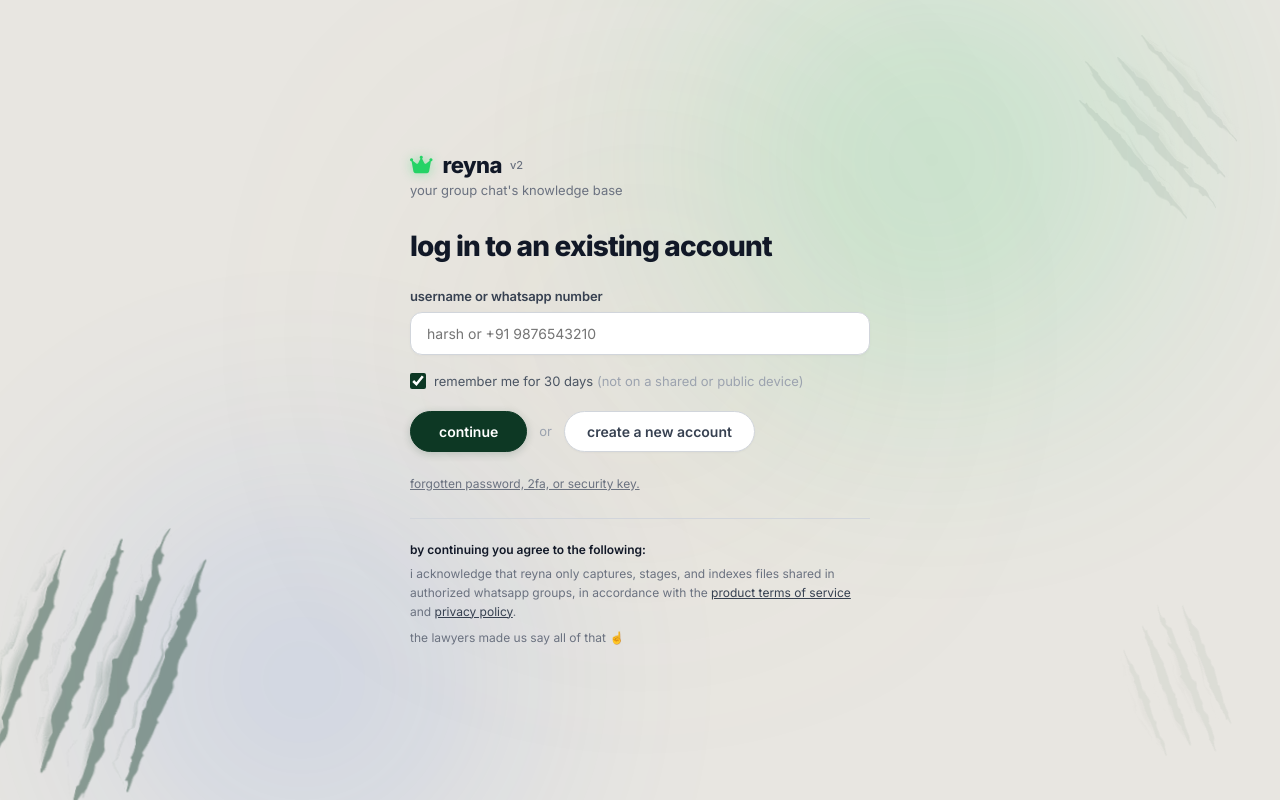
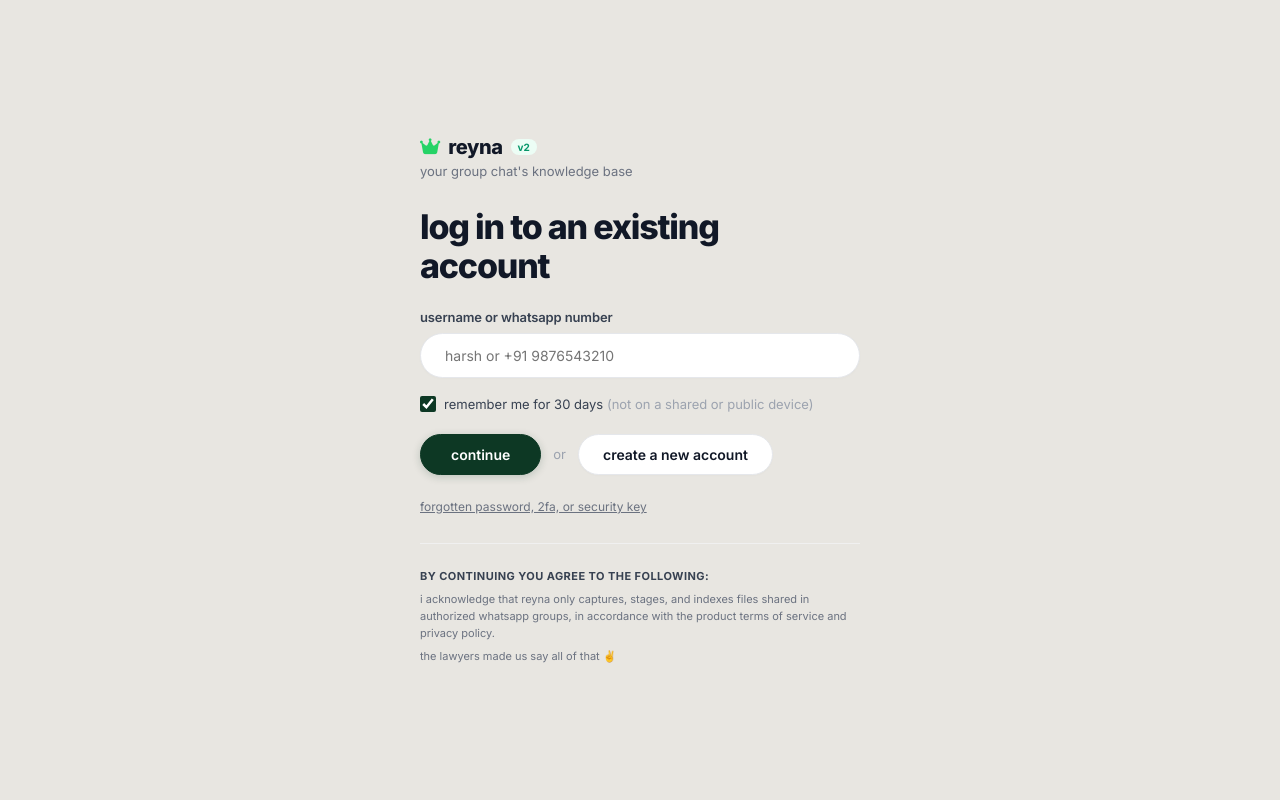
Before and after one commit to hurshnarayan/reyna, a React (Vite) app in the folder web/: page /login in a window 1280 px wide. Built offline with nearby package versions, Linux system fonts and the light colour scheme.

Commit message:
style(login): match minimalist diagonal claw scratch slashes and pill input from reference

```diff
--- a/web/src/pages/Login.jsx
+++ b/web/src/pages/Login.jsx
@@ -2,6 +2,76 @@ import { useState, useEffect } from 'react'
 import { useNavigate } from 'react-router-dom'
 import { api, saveAuth, isLoggedIn } from '../lib/api'
 import { Fa, icons } from '../components/icons'
+
+/* ── Minimalist Diagonal Claw Scratch Cluster (matching reference) ── */
+function ClawSlashGroup({
+  style = {},
+  length = 260,
+  gap = 26,
+  strokeWidth = 2,
+  opacity = 0.08,
+  angle = -52,
+  id = 'claw-grad',
+}) {
+  const width = gap * 4 + 40
+  const height = length + 80
+
+  return (
+    <svg
+      style={{
+        position: 'fixed',
+        pointerEvents: 'none',
+        zIndex: 0,
+        transform: `rotate(${angle}deg)`,
+        opacity,
+        ...style,
+      }}
+      width={width}
+      height={height}
+      viewBox={`0 0 ${width} ${height}`}
+      fill="none"
+    >
+      <defs>
+        <linearGradient id={id} x1="0" y1="0" x2="0" y2="1">
+          <stop offset="0%" stopColor="#1a1a1a" stopOpacity="0" />
+          <stop offset="20%" stopColor="#1a1a1a" stopOpacity="0.85" />
+          <stop offset="80%" stopColor="#1a1a1a" stopOpacity="0.85" />
+          <stop offset="100%" stopColor="#1a1a1a" stopOpacity="0" />
+        </linearGradient>
+      </defs>
+      {/* Claw stroke 1 */}
+      <line
+        x1={gap}
+        y1={40}
+        x2={gap}
+        y2={length + 10}
+        stroke={`url(#${id})`}
+        strokeWidth={strokeWidth}
+        strokeLinecap="round"
+      />
+      {/* Claw stroke 2 (longer middle) */}
+      <line
+        x1={gap * 2}
+        y1={15}
+        x2={gap * 2}
+        y2={length + 55}
+        stroke={`url(#${id})`}
+        strokeWidth={strokeWidth + 0.6}
+        strokeLinecap="round"
+      />
+      {/* Claw stroke 3 */}
+      <line
+        x1={gap * 3}
+        y1={35}
+        x2={gap * 3}
+        y2={length + 25}
+        stroke={`url(#${id})`}
+        strokeWidth={strokeWidth}
+        strokeLinecap="round"
+      />
+    </svg>
+  )
+}
 
 export default function Login() {
   const [phone, setPhone] = useState('')
@@ -75,108 +145,55 @@ export default function Login() {
       flexDirection: 'column',
       alignItems: 'center',
       justifyContent: 'center',
-      background: 'var(--bg-color, #e8e6e1)',
+      background: 'var(--bg-color, #fbfaf8)',
       padding: '48px 20px',
       fontFamily: 'var(--font, -apple-system, BlinkMacSystemFont, "Segoe UI", Roboto, sans-serif)',
       color: '#1a1a1a',
       position: 'relative',
       overflow: 'hidden',
     }}>
-      {/* Background Blobs (seamlessly integrated into canvas) */}
-      <div style={{
-        position: 'fixed',
-        top: '-60px',
-        right: '10%',
-        width: 440,
-        height: 440,
-        background: '#25D366',
-        borderRadius: '50%',
-        filter: 'blur(130px)',
-        opacity: 0.18,
-        pointerEvents: 'none',
-        zIndex: 0,
-      }} />
-      <div style={{
-        position: 'fixed',
-        bottom: '-80px',
-        left: '8%',
-        width: 400,
-        height: 400,
-        background: '#2563eb',
-        borderRadius: '50%',
-        filter: 'blur(130px)',
-        opacity: 0.14,
-        pointerEvents: 'none',
-        zIndex: 0,
-      }} />
-      <div style={{
-        position: 'fixed',
-        top: '42%',
-        left: '50%',
-        transform: 'translate(-50%, -50%)',
-        width: 320,
-        height: 320,
-        background: '#C9A961',
-        borderRadius: '50%',
-        filter: 'blur(150px)',
-        opacity: 0.11,
-        pointerEvents: 'none',
-        zIndex: 0,
-      }} />
-
-      {/* Subtle Cat Scratches throughout the UI */}
-      {/* 1. Bottom-Left Corner Scratches (large, like Porkbun's spiderweb) */}
-      <img
-        src="/cat-scratches.png"
-        alt=""
-        style={{
-          position: 'fixed',
-          bottom: -15,
-          left: -15,
-          width: 230,
-          opacity: 0.42,
-          pointerEvents: 'none',
-          zIndex: 1,
-          transform: 'rotate(-4deg)',
-        }}
+      {/* Diagonal Claw Scratches etched across canvas (matching reference image) */}
+      <ClawSlashGroup
+        id="claw-left-mid"
+        style={{ top: '22%', left: '5%' }}
+        length={340}
+        gap={32}
+        strokeWidth={2.2}
+        opacity={0.09}
+        angle={-50}
+      />
+      <ClawSlashGroup
+        id="claw-left-btm"
+        style={{ bottom: '-4%', left: '-2%' }}
+        length={280}
+        gap={28}
+        strokeWidth={2}
+        opacity={0.07}
+        angle={-48}
+      />
+      <ClawSlashGroup
+        id="claw-right-top"
+        style={{ top: '10%', right: '7%' }}
+        length={320}
+        gap={30}
+        strokeWidth={2.2}
+        opacity={0.08}
+        angle={-52}
+      />
+      <ClawSlashGroup
+        id="claw-right-mid"
+        style={{ bottom: '18%', right: '2%' }}
+        length={280}
+        gap={28}
+        strokeWidth={2}
+        opacity={0.07}
+        angle={-50}
       />
 
-      {/* 2. Top-Right subtle faint scratch */}
-      <img
-        src="/cat-scratches.png"
-        alt=""
-        style={{
-          position: 'fixed',
-          top: 30,
-          right: 50,
-          width: 150,
-          opacity: 0.07,
-          pointerEvents: 'none',
-          zIndex: 1,
-          transform: 'rotate(115deg)',
-        }}
-      />
-
-      {/* 3. Bottom-Right subtle faint scratch */}
-      <img
-        src="/cat-scratches.png"
-        alt=""
-        style={{
-          position: 'fixed',
-          bottom: 40,
-          right: 40,
-          width: 120,
-          opacity: 0.05,
-          pointerEvents: 'none',
-          zIndex: 1,
-          transform: 'rotate(-45deg)',
-        }}
-      />
-
-      {/* Main Integrated Content Area (no separate box div) */}
-      <div style={{ width: '100%', maxWidth: 460, position: 'relative', zIndex: 2 }}>
+      {/* Main Form Area */}
+      <div style={{ width: '100%', maxWidth: 440, position: 'relative', zIndex: 2 }}>
         {/* Brand Header */}
-        <div style={{ marginBottom: 32 }}>
+        <div style={{ marginBottom: 28 }}>
           <div
             onClick={() => navigate('/')}
             style={{
@@ -190,16 +207,23 @@ export default function Login() {
             <Fa
               icon="fa-crown"
               style={{
-                fontSize: 20,
+                fontSize: 18,
                 color: 'var(--reyna-accent, #25D366)',
-                filter: 'drop-shadow(0 0 6px rgba(37,211,102,0.45))',
-                marginRight: 4,
+                marginRight: 2,
               }}
             />
-            <span style={{ fontSize: 22, fontWeight: 800, letterSpacing: -0.5, color: '#111827' }}>
+            <span style={{ fontSize: 20, fontWeight: 800, letterSpacing: -0.4, color: '#111827' }}>
               reyna
             </span>
-            <span style={{ fontSize: 11, color: '#6b7280', fontWeight: 500, marginLeft: 2 }}>
+            <span style={{
+              fontSize: 10,
+              fontWeight: 700,
+              color: '#059669',
+              background: '#ecfdf5',
+              padding: '2px 7px',
+              borderRadius: 9999,
+              marginLeft: 2,
+            }}>
               v2
             </span>
           </div>
@@ -208,19 +232,27 @@ export default function Login() {
           </p>
         </div>
 
-        {/* Heading */}
+        {/* Heading (wrapped across 2 lines like reference image) */}
         <h2 style={{
-          fontSize: 28,
+          fontSize: 34,
           fontWeight: 800,
           color: '#111827',
           margin: '0 0 24px 0',
-          letterSpacing: '-0.03em',
-          lineHeight: 1.2,
+          letterSpacing: '-0.035em',
+          lineHeight: 1.15,
         }}>
-          {isRegister ? 'create a new account' : 'log in to an existing account'}
+          {isRegister ? (
+            <>
+              create a new<br />account
+            </>
+          ) : (
+            <>
+              log in to an existing<br />account
+            </>
+          )}
         </h2>
 
-        {/* Integrated Form */}
+        {/* Form */}
         <form onSubmit={step === 1 ? handleContinue : handleSubmit}>
           {/* Field 1: username or whatsapp number */}
           <div style={{ marginBottom: 18 }}>
@@ -243,9 +275,9 @@ export default function Login() {
               placeholder="harsh or +91 9876543210"
               style={{
                 width: '100%',
-                padding: '12px 16px',
-                border: '1.5px solid #d1d5db',
-                borderRadius: 12,
+                padding: '13px 24px',
+                border: '1.5px solid #e5e7eb',
+                borderRadius: 9999,
                 fontSize: 14,
                 outline: 'none',
                 boxSizing: 'border-box',
@@ -254,7 +286,7 @@ export default function Login() {
                 color: step === 2 ? '#6b7280' : '#111827',
                 cursor: step === 2 ? 'default' : 'text',
                 transition: 'all 0.15s ease',
-                boxShadow: '0 1px 3px rgba(0,0,0,0.03)',
+                boxShadow: '0 1px 3px rgba(0,0,0,0.02)',
               }}
               onFocus={e => {
                 if (step === 1) {
@@ -264,14 +296,14 @@ export default function Login() {
               }}
               onBlur={e => {
                 if (step === 1) {
-                  e.currentTarget.style.borderColor = '#d1d5db'
-                  e.currentTarget.style.boxShadow = '0 1px 3px rgba(0,0,0,0.03)'
+                  e.currentTarget.style.borderColor = '#e5e7eb'
+                  e.currentTarget.style.boxShadow = '0 1px 3px rgba(0,0,0,0.02)'
                 }
               }}
             />
 
             {step === 2 && (
-              <div style={{ marginTop: 8 }}>
+              <div style={{ marginTop: 8, paddingLeft: 8 }}>
                 <button
                   type="button"
                   onClick={() => { setStep(1); setError(''); }}
@@ -335,9 +367,9 @@ export default function Login() {
                     autoFocus
                     style={{
                       width: '100%',
-                      padding: '12px 16px',
-                      border: '1.5px solid #d1d5db',
-                      borderRadius: 12,
+                      padding: '13px 24px',
+                      border: '1.5px solid #e5e7eb',
+                      borderRadius: 9999,
                       fontSize: 14,
                       outline: 'none',
                       boxSizing: 'border-box',
@@ -345,15 +377,15 @@ export default function Login() {
                       color: '#111827',
                       fontFamily: 'inherit',
                       transition: 'all 0.15s ease',
-                      boxShadow: '0 1px 3px rgba(0,0,0,0.03)',
+                      boxShadow: '0 1px 3px rgba(0,0,0,0.02)',
                     }}
                     onFocus={e => {
                       e.currentTarget.style.borderColor = '#0d3824'
                       e.currentTarget.style.boxShadow = '0 0 0 3px rgba(13, 56, 36, 0.08)'
                     }}
                     onBlur={e => {
-                      e.currentTarget.style.borderColor = '#d1d5db'
-                      e.currentTarget.style.boxShadow = '0 1px 3px rgba(0,0,0,0.03)'
+                      e.currentTarget.style.borderColor = '#e5e7eb'
+                      e.currentTarget.style.boxShadow = '0 1px 3px rgba(0,0,0,0.02)'
                     }}
                   />
                 </div>
@@ -379,10 +411,10 @@ export default function Login() {
                     autoFocus={!isRegister}
                     style={{
                       flex: 1,
-                      padding: '12px 16px',
-                      border: '1.5px solid #d1d5db',
+                      padding: '13px 24px',
+                      border: '1.5px solid #e5e7eb',
                       borderRight: 'none',
-                      borderRadius: '12px 0 0 12px',
+                      borderRadius: '9999px 0 0 9999px',
                       fontSize: 14,
                       outline: 'none',
                       boxSizing: 'border-box',
@@ -390,7 +422,7 @@ export default function Login() {
                       color: '#111827',
                       fontFamily: 'inherit',
                       transition: 'all 0.15s ease',
-                      boxShadow: '0 1px 3px rgba(0,0,0,0.03)',
+                      boxShadow: '0 1px 3px rgba(0,0,0,0.02)',
                     }}
                     onFocus={e => {
                       e.currentTarget.style.borderColor = '#0d3824'
@@ -400,10 +432,10 @@ export default function Login() {
                       }
                     }}
                     onBlur={e => {
-                      e.currentTarget.style.borderColor = '#d1d5db'
-                      e.currentTarget.style.boxShadow = '0 1px 3px rgba(0,0,0,0.03)'
+                      e.currentTarget.style.borderColor = '#e5e7eb'
+                      e.currentTarget.style.boxShadow = '0 1px 3px rgba(0,0,0,0.02)'
                       if (e.currentTarget.nextElementSibling) {
-                        e.currentTarget.nextElementSibling.style.borderColor = '#d1d5db'
+                        e.currentTarget.nextElementSibling.style.borderColor = '#e5e7eb'
                       }
                     }}
                   />
@@ -411,10 +443,10 @@ export default function Login() {
                     type="button"
                     onClick={() => setShowPassword(!showPassword)}
                     style={{
-                      padding: '0 16px',
+                      padding: '0 20px',
                       background: '#f9fafb',
-                      border: '1.5px solid #d1d5db',
-                      borderRadius: '0 12px 12px 0',
+                      border: '1.5px solid #e5e7eb',
+                      borderRadius: '0 9999px 9999px 0',
                       cursor: 'pointer',
                       color: '#6b7280',
                       display: 'flex',
@@ -446,7 +478,7 @@ export default function Login() {
                 borderRadius: 4,
               }}
             />
-            <label htmlFor="rememberMe" style={{ fontSize: 13, color: '#4b5563', cursor: 'pointer', userSelect: 'none' }}>
+            <label htmlFor="rememberMe" style={{ fontSize: 13, color: '#374151', cursor: 'pointer', userSelect: 'none' }}>
               remember me for 30 days <span style={{ color: '#9ca3af' }}>(not on a shared or public device)</span>
             </label>
           </div>
@@ -481,7 +513,7 @@ export default function Login() {
                     border: '1.5px solid #0d3824',
                     borderRadius: 9999,
                     color: '#ffffff',
-                    padding: '11px 28px',
+                    padding: '11px 30px',
                     fontSize: 14,
                     fontWeight: 600,
                     cursor: 'pointer',
@@ -506,23 +538,23 @@ export default function Login() {
                   onClick={() => toggleMode(!isRegister)}
                   style={{
                     background: '#ffffff',
-                    border: '1.5px solid #d1d5db',
+                    border: '1.5px solid #e5e7eb',
                     borderRadius: 9999,
-                    color: '#374151',
-                    padding: '11px 22px',
+                    color: '#111827',
+                    padding: '11px 24px',
                     fontSize: 14,
                     fontWeight: 600,
                     cursor: 'pointer',
                     transition: 'all 0.15s ease',
                     fontFamily: 'inherit',
-                    boxShadow: '0 1px 2px rgba(0,0,0,0.03)',
+                    boxShadow: '0 1px 2px rgba(0,0,0,0.02)',
                   }}
                   onMouseEnter={e => {
                     e.currentTarget.style.borderColor = '#9ca3af'
                     e.currentTarget.style.background = '#f9fafb'
                   }}
                   onMouseLeave={e => {
-                    e.currentTarget.style.borderColor = '#d1d5db'
+                    e.currentTarget.style.borderColor = '#e5e7eb'
                     e.currentTarget.style.background = '#ffffff'
                   }}
                 >
@@ -540,7 +572,7 @@ export default function Login() {
                     border: loading ? '1.5px solid #86efac' : '1.5px solid #0d3824',
                     borderRadius: 9999,
                     color: loading ? '#15803d' : '#ffffff',
-                    padding: '11px 30px',
+                    padding: '11px 32px',
                     fontSize: 14,
                     fontWeight: 700,
                     cursor: loading ? 'not-allowed' : 'pointer',
@@ -579,23 +611,23 @@ export default function Login() {
                   onClick={() => toggleMode(!isRegister)}
                   style={{
                     background: '#ffffff',
-                    border: '1.5px solid #d1d5db',
+                    border: '1.5px solid #e5e7eb',
                     borderRadius: 9999,
-                    color: '#374151',
-                    padding: '11px 22px',
+                    color: '#111827',
+                    padding: '11px 24px',
                     fontSize: 14,
                     fontWeight: 600,
                     cursor: 'pointer',
                     transition: 'all 0.15s ease',
                     fontFamily: 'inherit',
-                    boxShadow: '0 1px 2px rgba(0,0,0,0.03)',
+                    boxShadow: '0 1px 2px rgba(0,0,0,0.02)',
                   }}
                   onMouseEnter={e => {
                     e.currentTarget.style.borderColor = '#9ca3af'
                     e.currentTarget.style.background = '#f9fafb'
                   }}
                   onMouseLeave={e => {
-                    e.currentTarget.style.borderColor = '#d1d5db'
+                    e.currentTarget.style.borderColor = '#e5e7eb'
                     e.currentTarget.style.background = '#ffffff'
                   }}
                 >
@@ -616,30 +648,35 @@ export default function Login() {
                 cursor: 'pointer',
               }}
             >
-              forgotten password, 2fa, or security key.
+              forgotten password, 2fa, or security key
             </span>
           </div>
         </form>
 
-        {/* Legal / Policy Disclaimer (seamless text, no box div) */}
+        {/* Legal / Policy Disclaimer (matching reference image) */}
         <div style={{
-          borderTop: '1px solid #d1d5db',
-          paddingTop: 22,
-          marginTop: 26,
-          fontSize: 12,
+          borderTop: '1px solid #f0f0f0',
+          paddingTop: 24,
+          marginTop: 28,
+          fontSize: 11,
           color: '#6b7280',
           lineHeight: 1.55,
         }}>
-          <div style={{ fontWeight: 600, color: '#111827', marginBottom: 6 }}>
+          <div style={{
+            fontSize: 11,
+            fontWeight: 700,
+            color: '#374151',
+            letterSpacing: '0.04em',
+            textTransform: 'uppercase',
+            marginBottom: 6,
+          }}>
             by continuing you agree to the following:
           </div>
-          <p style={{ margin: '0 0 8px 0', lineHeight: 1.55 }}>
-            i acknowledge that reyna only captures, stages, and indexes files shared in authorized whatsapp groups, in accordance with the{' '}
-            <span style={{ textDecoration: 'underline', color: '#374151', cursor: 'pointer' }}>product terms of service</span> and{' '}
-            <span style={{ textDecoration: 'underline', color: '#374151', cursor: 'pointer' }}>privacy policy</span>.
+          <p style={{ margin: '0 0 6px 0', lineHeight: 1.55 }}>
+            i acknowledge that reyna only captures, stages, and indexes files shared in authorized whatsapp groups, in accordance with the product terms of service and privacy policy.
           </p>
           <p style={{ margin: 0, color: '#6b7280' }}>
-            the lawyers made us say all of that ☝️
+            the lawyers made us say all of that ✌️
           </p>
         </div>
       </div>
```
